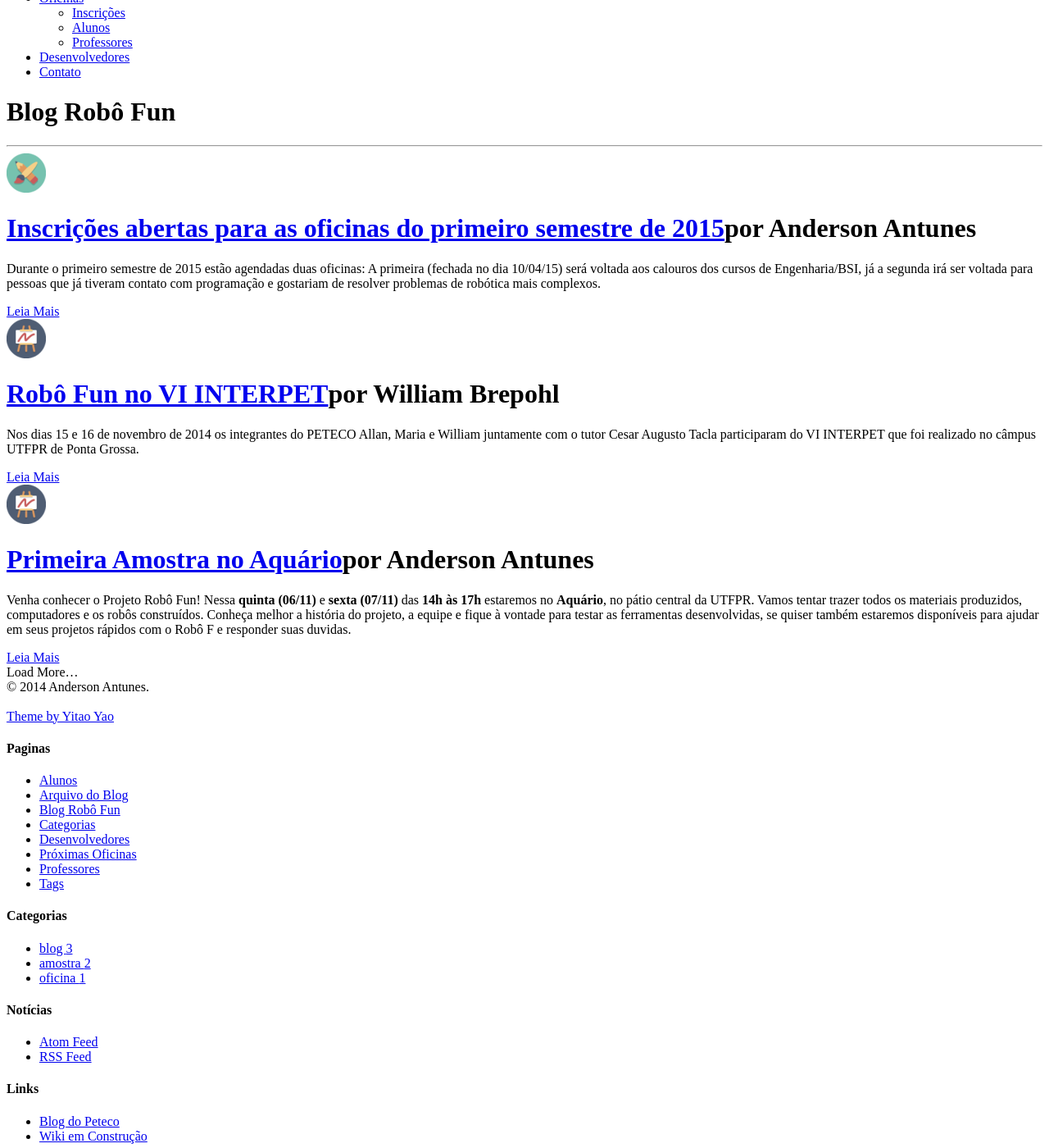
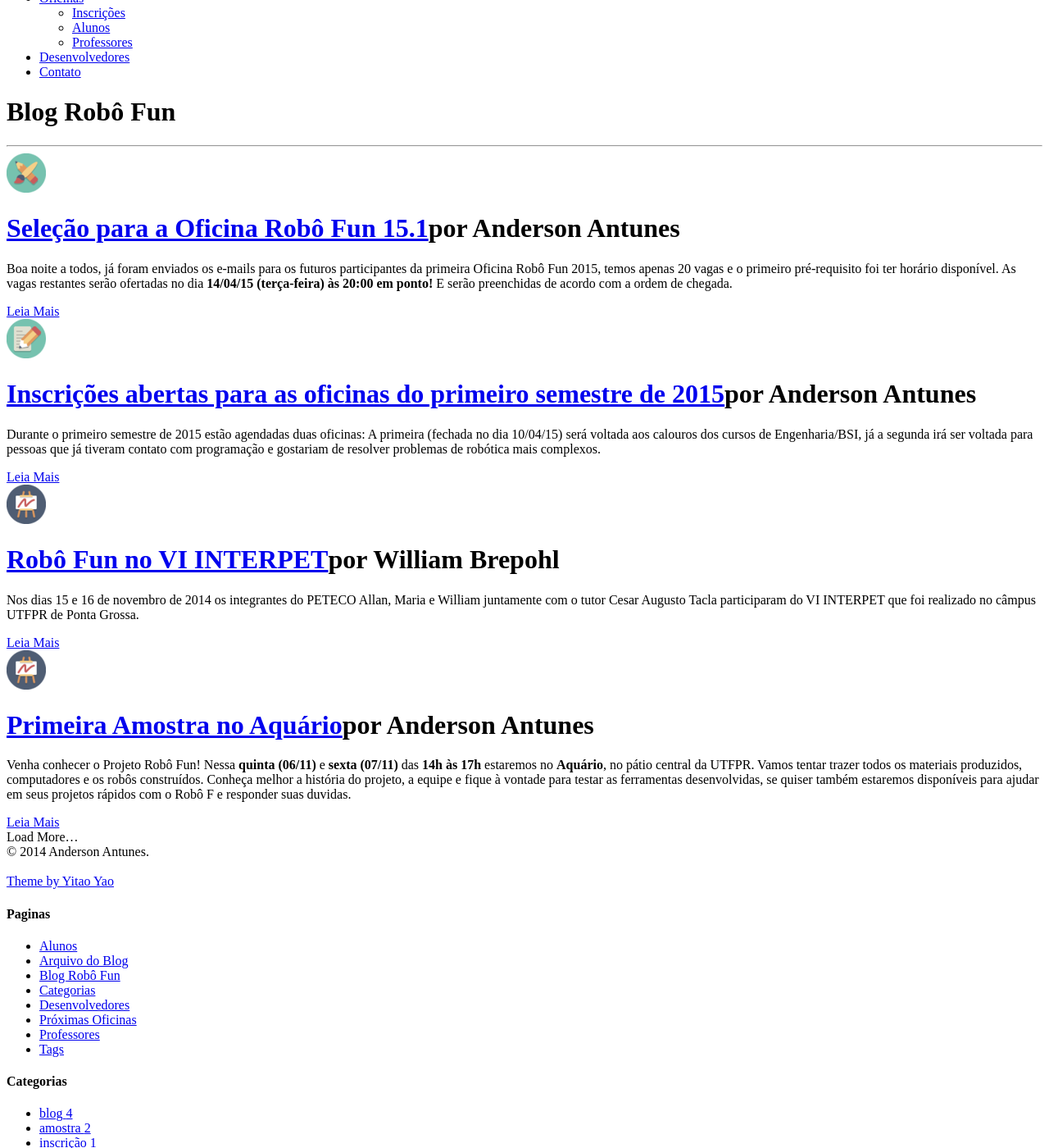
Before and after one commit to petrobo/petrobo.github.io, a Jekyll site: the page built from blog.html, in a window 1280 px wide and 1400 px high, scrolled down 385 px. Shown: the whole window at 82% size. Built offline with Jekyll 4.4.1, drawn with Linux system fonts in a browser that asks for light colours; nearby versions of some CDN libraries; library files that are not in the unit come from our copies.

Commit message:
Adicionado post primeira oficina 2015

```diff
--- a/_posts/blog/2015-3-30-inscricoes-2015-1.md
+++ b/_posts/blog/2015-3-30-inscricoes-2015-1.md
@@ -1,9 +1,9 @@
 ---
 layout: post
-category: [blog, oficina]
+category: [blog, inscrição]
 title: Inscrições abertas para as oficinas do primeiro semestre de 2015
 tagline: por Anderson Antunes
-tags: [horario, oficina]
+tags: [horario, oficina, inscrição]
 ---
 
 Durante o primeiro semestre de 2015 estão agendadas duas oficinas: A primeira (fechada no dia 10/04/15) será voltada aos calouros dos cursos de Engenharia/BSI, já a segunda irá ser voltada para pessoas que já tiveram contato com programação e gostariam de resolver problemas de robótica mais complexos.
@@ -31,15 +31,16 @@ Durante o primeiro semestre de 2015 estão agendadas duas oficinas: A primeira (
 ##Passos para a inscrição
 
  1. Preencher o formulário de inscrição no final da página
-	- ~~Prazo final para a primeira oficina: **Dia 09/04/15**~~
+	- Prazo final para a primeira oficina: Encerrado
 	- Para a segunda oficina ainda não há data limite para submissão
  1. Aguardar um e-mail de confirmação
-	- Enviado no dia **10/04/15** (nova data)
+	- Enviado no dia **10/04/15** (Já enviado)
 	- Prioridade de seleção para alunos com o perfil da oficina
  1. Responder um formulário de cadastro
 	- Os **20** primeiros alunos a responder serão selecionados
  1. Aguardar um e-mail com as informações (local e horário) sobre a oficina
-    - Primeira aula no dia **14/04/15**
+    - Primeira aula da primeira oficina no dia **16/04/15**
+    - Datas da segunda oficina ainda não definidas
 
 <div class="bs-callout bs-callout-warning">
   <h4>Duvidas?</h4>
--- /dev/null
+++ b/_posts/blog/2015-4-10-primeira-oficina.md
@@ -0,0 +1,25 @@
+---
+layout: post
+category: [blog, oficina]
+title: Seleção para a Oficina Robô Fun 15.1
+tagline: por Anderson Antunes
+tags: [oficina]
+---
+
+Boa noite a todos, já foram enviados os e-mails para os futuros participantes da primeira Oficina Robô Fun 2015, temos apenas 20 vagas e o primeiro pré-requisito foi ter horário disponível. As vagas restantes serão ofertadas no dia **14/04/15 (terça-feira) às 20:00 em ponto!** E serão preenchidas de acordo com a ordem de chegada.
+
+<!--more-->
+
+Os horários (Quinta-feira e Sexta-feira das 18:40 às 20:20) foram escolhidos de forma automatizada com base nas respostas do primeiro formulário de inscrição, removendo-se respostas duplicadas e maximizando o numero de alunos.
+
+Resultados da seleção:
+
+- Recebemos 45 inscrições, 11 das quais eram repetidas
+- Total: 34 inscrições únicas
+- 20 alunos foram selecionados:
+	- 10 de Eng. da Computação
+	- 9 de BSI
+	- 18 eram calouros
+	- 12 já tiveram experiência com programação
+
+Se você não recebeu um e-mail ainda, não se desespere! Você ainda tem chance, espere até às **20:00 do dia 14/04/15 (terça-feira)** e responda o formulário enviado por e-mail o mais rápido possível.
--- a/oficinas.html
+++ b/oficinas.html
@@ -11,7 +11,7 @@ group: navigation
 	<hr style="margin-top: 0;">
 	<div id="journal-articles-block">
 		{% for post in site.posts %}
-		{% if post.categories[1] == 'oficina' %}
+		{% if post.categories[1] == 'inscrição' %}
 		<div class="journal-article">
 			<div class="journal-post-info">
 				{% assign categories_list = post.categories %}
```
Also changed, not shown: assets/themes/Snail/img/journal/category-icons/inscrição.png (added).
